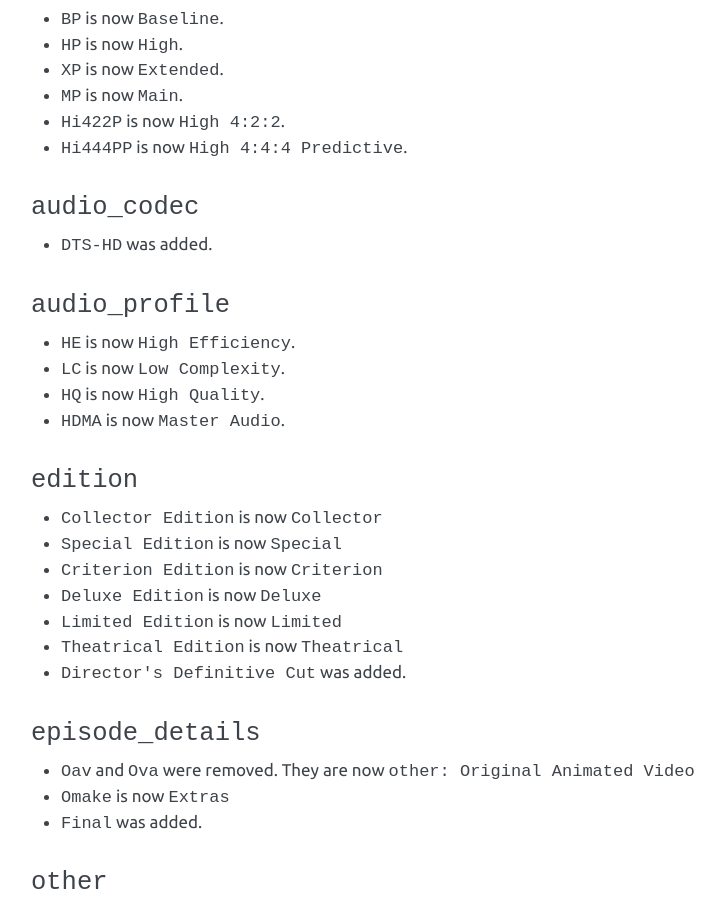
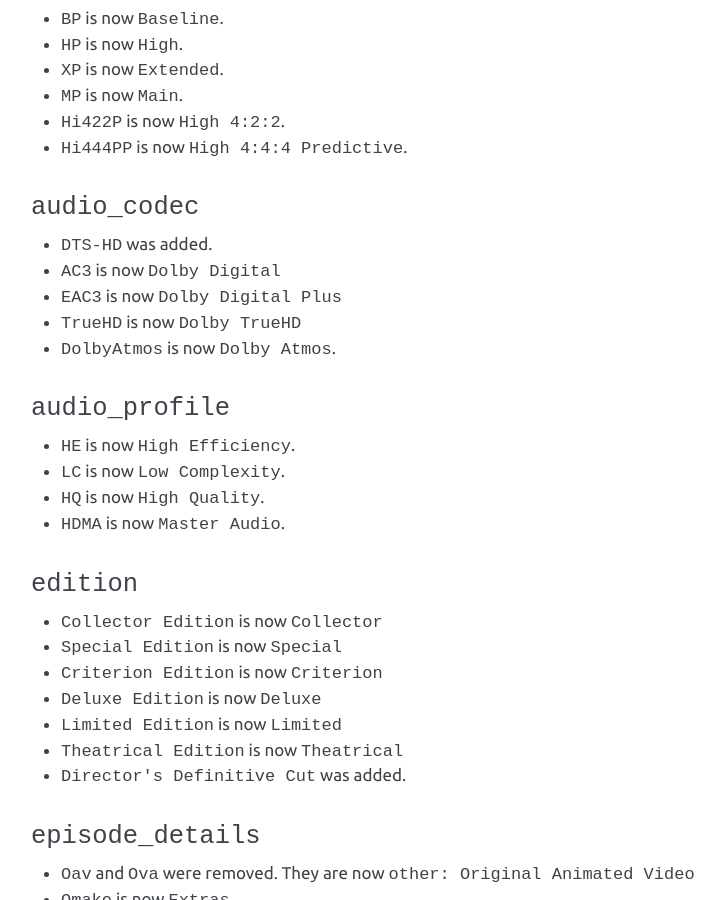
Before and after one commit to guessit-io/guessit, a Sphinx documentation site: the page built from docs/migration2to3.rst, in a window 1280 px wide and 900 px high, scrolled down 1449 px. Shown: the whole window, without its empty margins (407-1132 px from the left). Built offline with Sphinx 7.4.7, drawn with Linux system fonts in a browser that asks for light colours.

Commit message:
Refactored 'audio_codec' values

```diff
--- a/docs/migration2to3.rst
+++ b/docs/migration2to3.rst
@@ -66,6 +66,10 @@ The following values were changed:
 ``audio_codec``
 ^^^^^^^^^^^^^^^
 - ``DTS-HD`` was added.
+- ``AC3`` is now ``Dolby Digital``
+- ``EAC3`` is now ``Dolby Digital Plus``
+- ``TrueHD`` is now ``Dolby TrueHD``
+- ``DolbyAtmos`` is now ``Dolby Atmos``.
 
 ``audio_profile``
 ^^^^^^^^^^^^^^^^^
```
Also changed, not shown: 5 other files.
